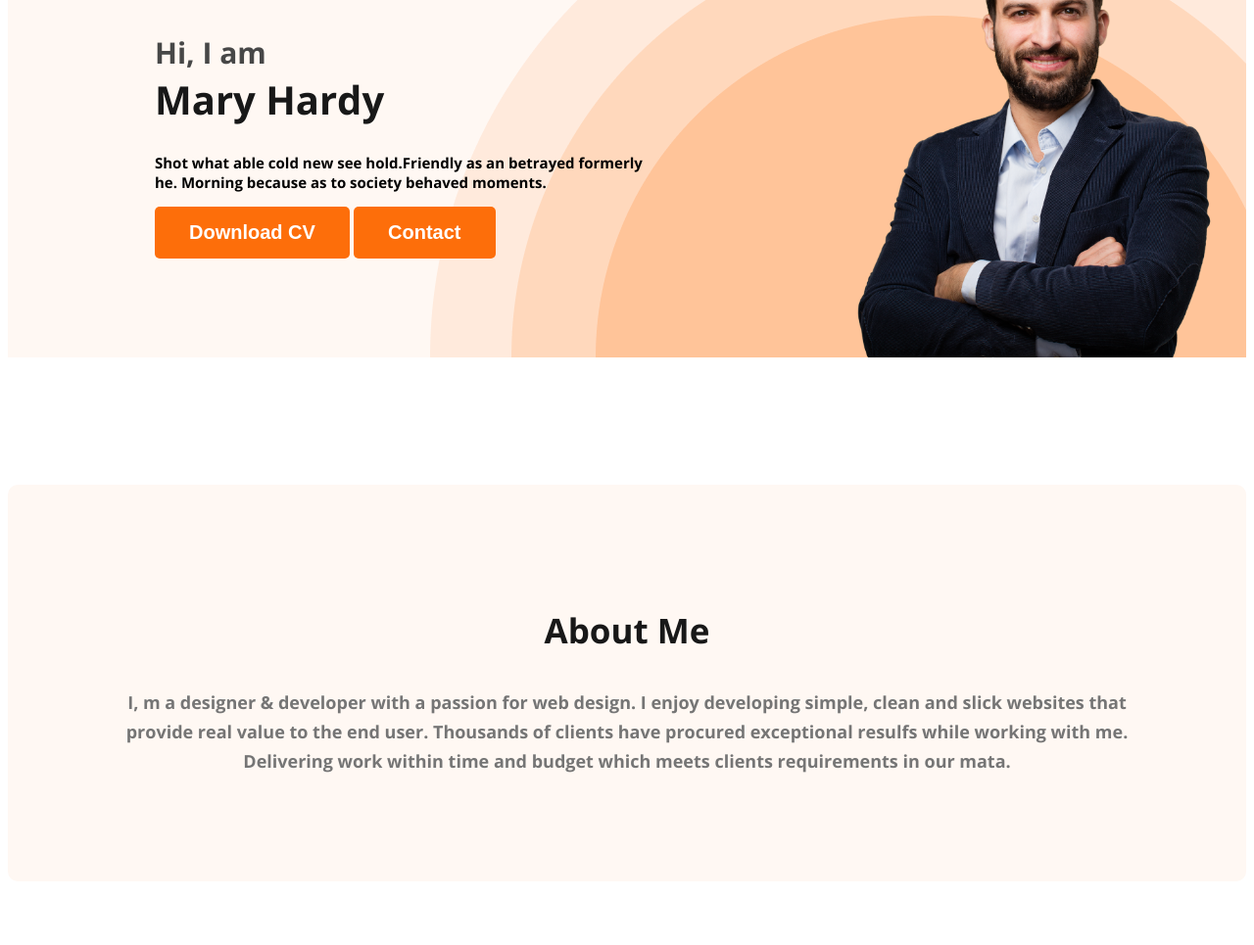
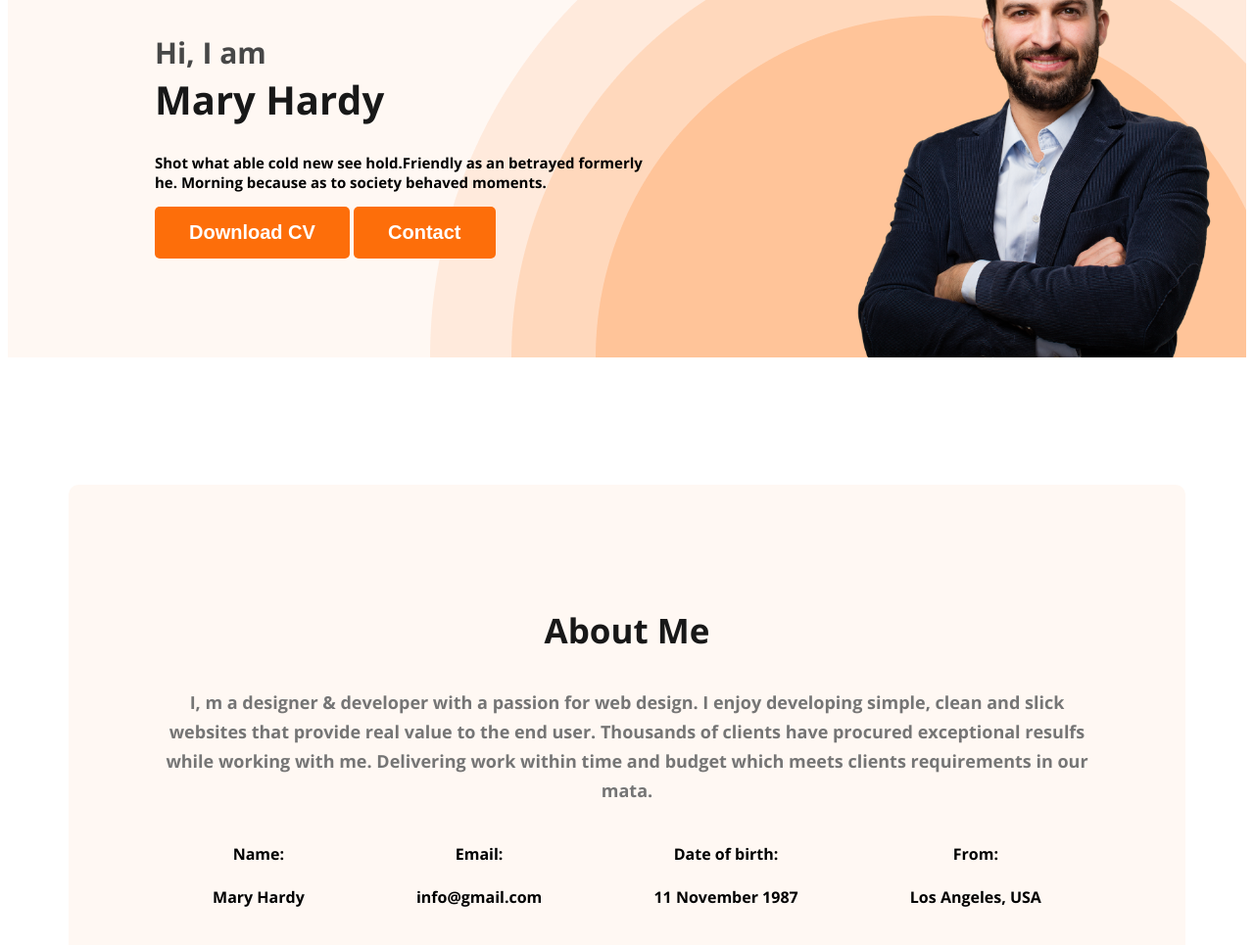
Before and after one commit to Habib1112223/developer-portpolio, a plain HTML site: page index.html in a window 1280 px wide. Shown: the part 287-1252 px from the top of the page at 98% size. Drawn offline with nearby package versions, Linux system fonts and the light colour scheme.

Commit message:
clear the commit

```diff
--- a/index.html
+++ b/index.html
@@ -1,17 +1,19 @@
 <!DOCTYPE html>
 <html lang="en">
+
 <head>
       <meta charset="UTF-8">
       <meta name="viewport" content="width=device-width, initial-scale=1.0">
       <title>developer portpholio</title>
       <link rel="shortcut icon" href="images/port.png" type="image/x-icon">
       <link rel="preconnect" href="https://fonts.googleapis.com">
-       <link rel="preconnect" href="https://fonts.gstatic.com" crossorigin>
-       <link href="https://fonts.googleapis.com/css2?family=Open+Sans:wght@700&display=swap" rel="stylesheet">
+      <link rel="preconnect" href="https://fonts.gstatic.com" crossorigin>
+      <link href="https://fonts.googleapis.com/css2?family=Open+Sans:wght@700&display=swap" rel="stylesheet">
 
 
       <link rel="stylesheet" href="styles/port.css">
 </head>
+
 <body>
       <header class="header">
             <nav>
@@ -19,14 +21,15 @@
                   <ul class="menus">
                         <li><a href="">portpfolio</a></li>
                         <li><a href="">blogs</a></li>
-                        <li><button class="btn-primary">Hire me</button ></li>
+                        <li><button class="btn-primary">Hire me</button></li>
                   </ul>
             </nav>
             <div class="bannar">
                   <div class="bannar-contain">
                         <h3 class="bannar-greeting">Hi, I am</h3>
                         <h1 class="bannar-title">Mary Hardy</h1>
-                        <p class="bannar-discription">Shot what able cold new see hold.Friendly as an betrayed formerly he. Morning because as to society behaved moments.</p>
+                        <p class="bannar-discription">Shot what able cold new see hold.Friendly as an betrayed formerly
+                              he. Morning because as to society behaved moments.</p>
                         <button class="btn-primary">Download CV</button>
                         <button class="btn-primary">Contact</button>
                   </div>
@@ -34,13 +37,39 @@
             </div>
       </header>
       <main>
-       <section class="about">
-            <h3 class="section-title">About Me</h3>
-            <p class="section-description">I, m a designer & developer with a passion for web design. I enjoy developing simple, clean and slick websites that provide real value to the end user. Thousands of clients have procured exceptional resulfs while working with me. Delivering work within time and budget which meets clients requirements in our mata.</p>
-       </section>
+            <section class="about">
+                  <h3 class="section-title">About Me</h3>
+                  <p class="section-description">I, m a designer & developer with a passion for web design. I enjoy
+                        developing simple, clean and slick websites that provide real value to the end user. Thousands
+                        of clients have procured exceptional resulfs while working with me. Delivering work within time
+                        and budget which meets clients requirements in our mata.</p>
+                  <div class="about-info-container">
+                        <div class="about-info">
+                              <h4 class="about-title">Name:
+                              </h4>
+                              <p class="about-description"> Mary Hardy </p>
+                        </div>
+                        <div class="about-info">
+                              <h4 class="about-title">Email:
+                              </h4>
+                              <p class="about-description">info@gmail.com</p>
+                        </div>
+                        <div class="about-info">
+                              <h4 class="about-title">Date of birth:
+                              </h4>
+                              <p class="about-description">11 November 1987</p>
+                        </div>
+                        <div class="about-info">
+                              <h4 class="about-title">From:
+                              </h4>
+                              <p class="about-description">Los Angeles, USA</p>
+                        </div>
+                  </div>
+            </section>
       </main>
       <footer>
 
       </footer>
 </body>
+
 </html>
--- a/styles/port.css
+++ b/styles/port.css
@@ -107,6 +107,19 @@
 }
 
 /* main section style */
+main{
+      max-width: 1140px;
+      /* margin: 0 auto; */
+      justify-content: center;
+      margin: 0 auto;
+}
+.about-info-container{
+      display: flex;
+      justify-content: space-around;
+}
+.about-info{
+      text-align: center;
+}
 
 /* about section styles */
 
```
